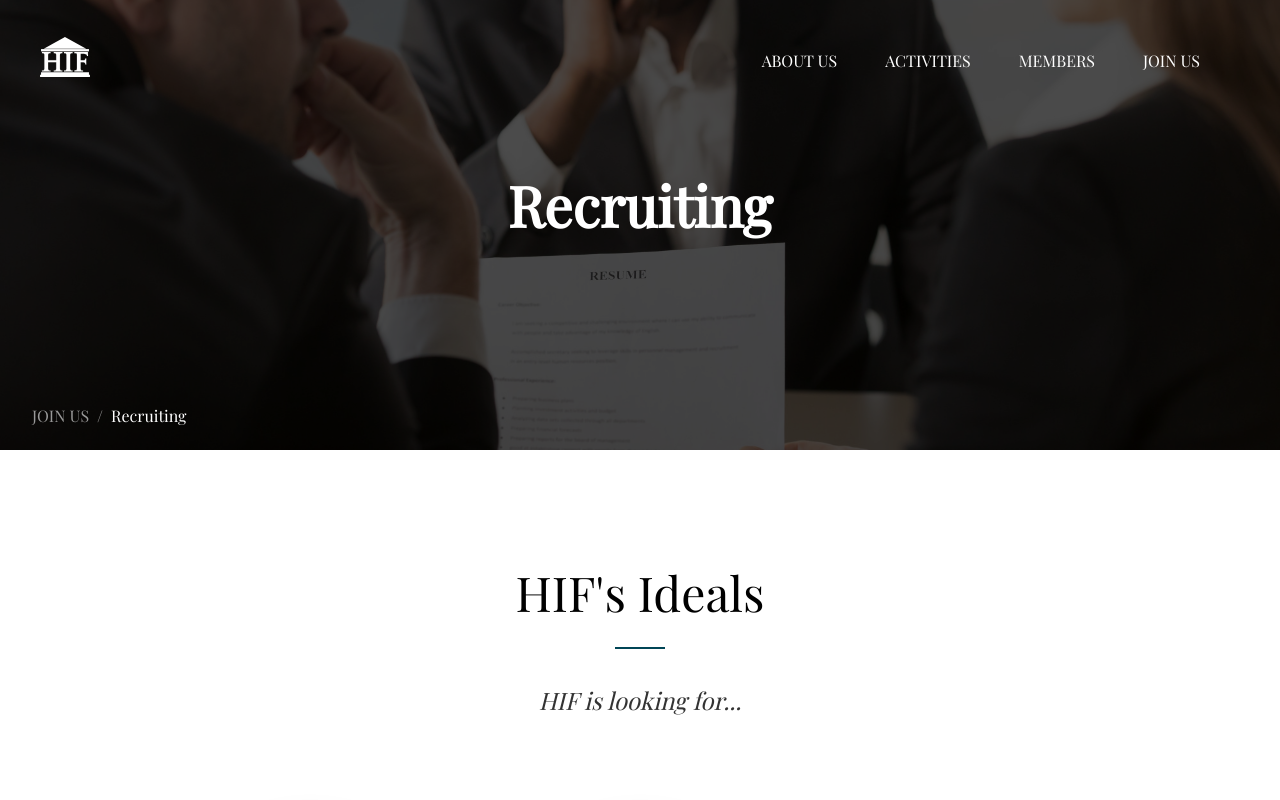
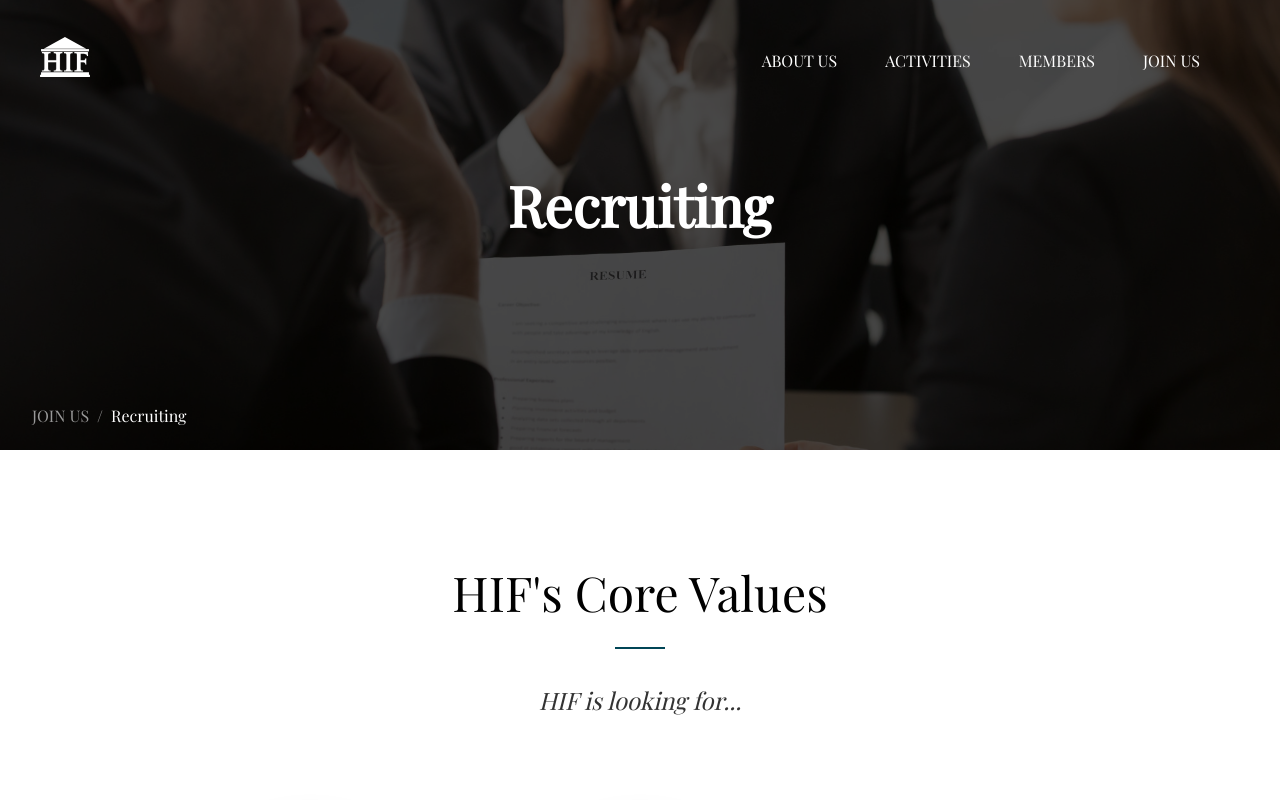
Before and after one commit to 100c08/HIF-Project, a Next.js app: page /join/recruiting in a window 1280 px wide. Shown: the top 800 px of the page. Built offline with nearby package versions, Linux system fonts and the light colour scheme; a web font is replaced by a local one.

Commit message:
코어벨류

```diff
--- a/src/pages/join/recruiting.js
+++ b/src/pages/join/recruiting.js
@@ -40,7 +40,7 @@ export default function Recruiting() {
         {/* Main Content */}
         <div className={styles.mainContent}>
           <div className={styles.contentSection}>
-            <h2 className={styles.recruitingTitle}>HIF&apos;s Ideals</h2>
+            <h2 className={styles.recruitingTitle}>HIF&apos;s Core Values</h2>
             <div className={styles.underline}></div>
             <p className={styles.recruitingDesc}>
               HIF is looking for...
```
